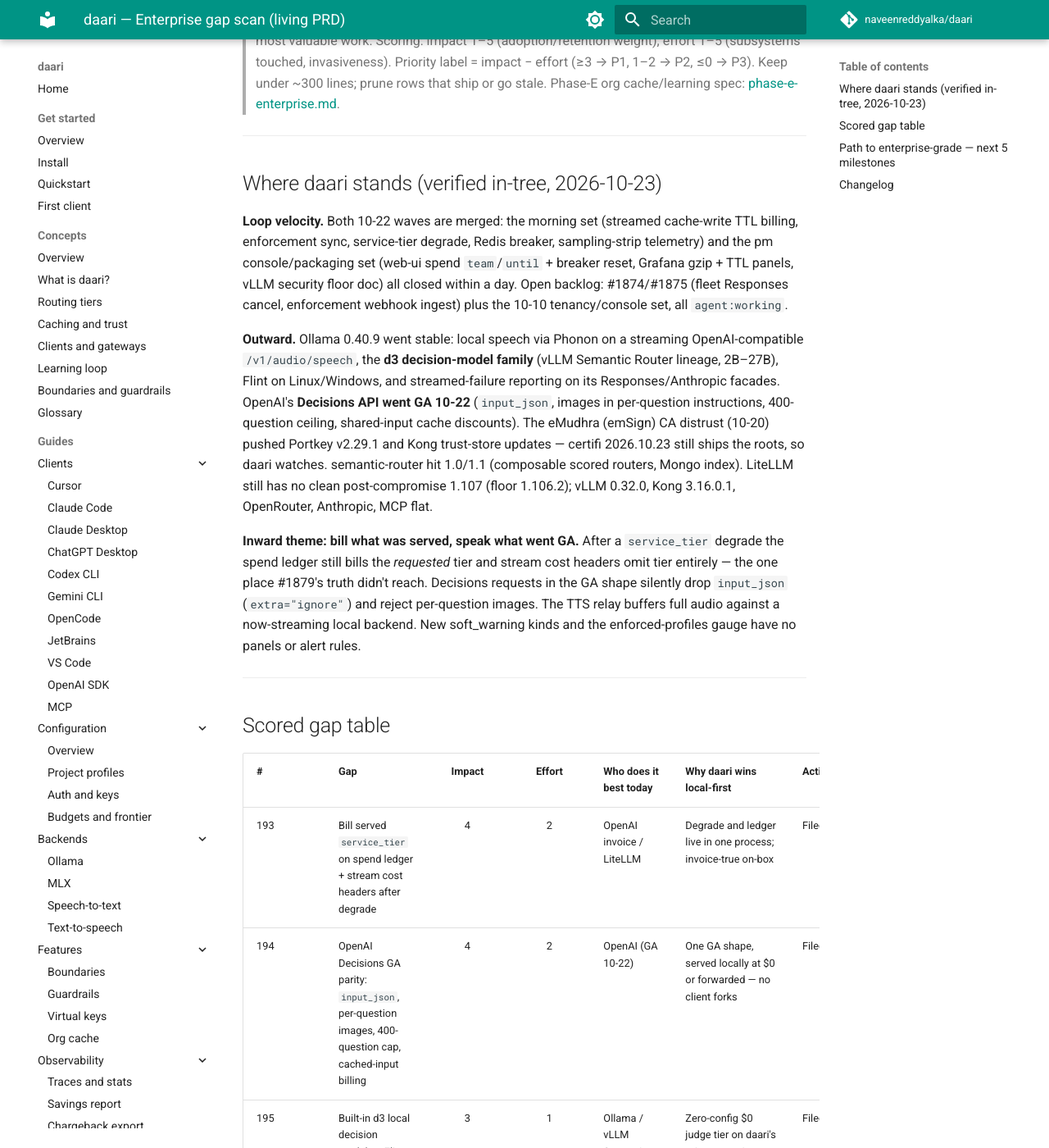
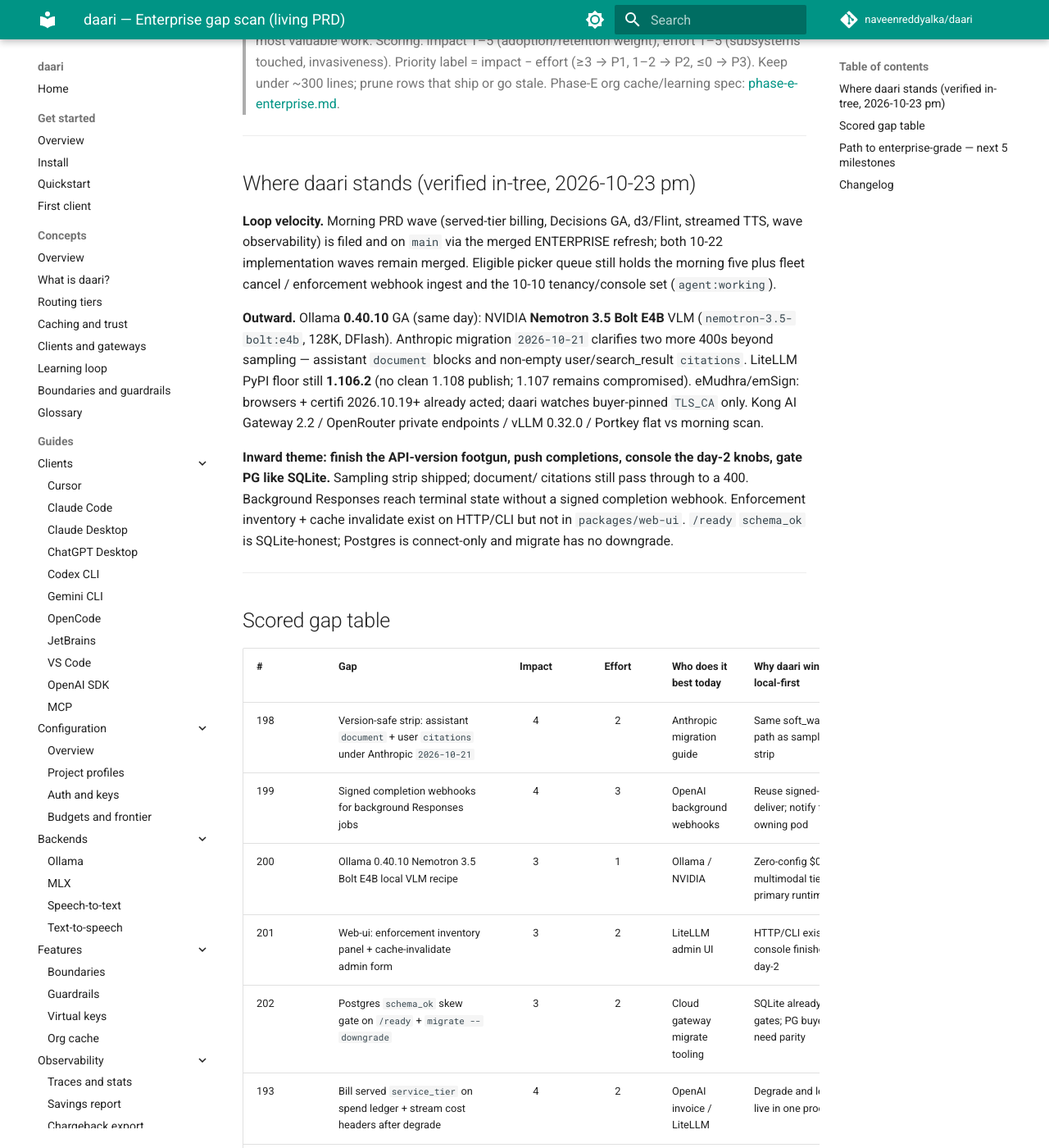
Before and after one commit to naveenreddyalka/daari, an MkDocs documentation site: the page built from docs/prd/ENTERPRISE.md, in a window 1280 px wide and 1400 px high, scrolled down 219 px. Shown: the whole window at 82% size. Built offline with MkDocs 1.6.1 and Material for MkDocs 9.7.7, drawn with Linux system fonts in a browser that asks for light colours; comment, search, counter and statistics services are not loaded; some of the changed text lies outside the part shown.

Commit message:
docs(prd): 2026-10-23 pm API-version footgun, completion push, console, PG gate
Co-authored-by: Cursor <cursoragent@cursor.com>

```diff
--- a/docs/prd/ENTERPRISE.md
+++ b/docs/prd/ENTERPRISE.md
@@ -11,35 +11,30 @@
 
 ---
 
-## Where daari stands (verified in-tree, 2026-10-23)
+## Where daari stands (verified in-tree, 2026-10-23 pm)
 
-**Loop velocity.** Both 10-22 waves are merged: the morning set (streamed
-cache-write TTL billing, enforcement sync, service-tier degrade, Redis
-breaker, sampling-strip telemetry) and the pm console/packaging set (web-ui
-spend `team`/`until` + breaker reset, Grafana gzip + TTL panels, vLLM
-security floor doc) all closed within a day. Open backlog: #1874/#1875
-(fleet Responses cancel, enforcement webhook ingest) plus the 10-10
-tenancy/console set, all `agent:working`.
+**Loop velocity.** Morning PRD wave (served-tier billing, Decisions GA,
+d3/Flint, streamed TTS, wave observability) is filed and on `main` via the
+merged ENTERPRISE refresh; both 10-22 implementation waves remain merged.
+Eligible picker queue still holds the morning five plus fleet cancel /
+enforcement webhook ingest and the 10-10 tenancy/console set (`agent:working`).
 
-**Outward.** Ollama 0.40.9 went stable: local speech via Phonon on a
-streaming OpenAI-compatible `/v1/audio/speech`, the **d3 decision-model
-family** (vLLM Semantic Router lineage, 2B–27B), Flint on Linux/Windows,
-and streamed-failure reporting on its Responses/Anthropic facades. OpenAI's
-**Decisions API went GA 10-22** (`input_json`, images in per-question
-instructions, 400-question ceiling, shared-input cache discounts). The
-eMudhra (emSign) CA distrust (10-20) pushed Portkey v2.29.1 and Kong
-trust-store updates — certifi 2026.10.23 still ships the roots, so daari
-watches. semantic-router hit 1.0/1.1 (composable scored routers, Mongo
-index). LiteLLM still has no clean post-compromise 1.107 (floor 1.106.2);
-vLLM 0.32.0, Kong 3.16.0.1, OpenRouter, Anthropic, MCP flat.
+**Outward.** Ollama **0.40.10** GA (same day): NVIDIA **Nemotron 3.5 Bolt
+E4B** VLM (`nemotron-3.5-bolt:e4b`, 128K, DFlash). Anthropic migration
+`2026-10-21` clarifies two more 400s beyond sampling — assistant `document`
+blocks and non-empty user/search_result `citations`. LiteLLM PyPI floor
+still **1.106.2** (no clean 1.108 publish; 1.107 remains compromised).
+eMudhra/emSign: browsers + certifi 2026.10.19+ already acted; daari watches
+buyer-pinned `TLS_CA` only. Kong AI Gateway 2.2 / OpenRouter private
+endpoints / vLLM 0.32.0 / Portkey flat vs morning scan.
 
-**Inward theme: bill what was served, speak what went GA.** After a
-`service_tier` degrade the spend ledger still bills the *requested* tier and
-stream cost headers omit tier entirely — the one place #1879's truth didn't
-reach. Decisions requests in the GA shape silently drop `input_json`
-(`extra="ignore"`) and reject per-question images. The TTS relay buffers
-full audio against a now-streaming local backend. New soft_warning kinds and
-the enforced-profiles gauge have no panels or alert rules.
+**Inward theme: finish the API-version footgun, push completions, console
+the day-2 knobs, gate PG like SQLite.** Sampling strip shipped; document/
+citations still pass through to a 400. Background Responses reach terminal
+state without a signed completion webhook. Enforcement inventory + cache
+invalidate exist on HTTP/CLI but not in `packages/web-ui`. `/ready`
+`schema_ok` is SQLite-honest; Postgres is connect-only and migrate has no
+downgrade.
 
 ---
 
@@ -47,78 +42,60 @@ the enforced-profiles gauge have no panels or alert rules.
 
 | # | Gap | Impact | Effort | Who does it best today | Why daari wins local-first | Action |
 |---|-----|:--:|:--:|------------------------|----------------------------|--------|
-| 193 | Bill served `service_tier` on spend ledger + stream cost headers after degrade | 4 | 2 | OpenAI invoice / LiteLLM | Degrade and ledger live in one process; invoice-true on-box | Filed [#1885](https://github.com/naveenreddyalka/daari/issues/1885) |
-| 194 | OpenAI Decisions GA parity: `input_json`, per-question images, 400-question cap, cached-input billing | 4 | 2 | OpenAI (GA 10-22) | One GA shape, served locally at $0 or forwarded — no client forks | Filed [#1886](https://github.com/naveenreddyalka/daari/issues/1886) |
-| 195 | Built-in d3 local decision models + Flint Linux/Windows recipe (Ollama 0.40.9) | 3 | 1 | Ollama / vLLM Semantic Router | Zero-config $0 judge tier on daari's primary runtime | Filed [#1887](https://github.com/naveenreddyalka/daari/issues/1887) |
-| 196 | Stream `/v1/audio/speech` relay + Ollama Phonon local TTS recipe | 3 | 2 | OpenAI TTS / Ollama 0.40.9 | Zero-extra-dep local voice behind daari auth/budgets/audit | Filed [#1888](https://github.com/naveenreddyalka/daari/issues/1888) |
-| 197 | Panels + alert rules for `service_tier_degraded`, `anthropic_sampling_stripped`, enforced-profiles gauge | 3 | 2 | Datadog / Grafana Cloud packs | Series already on `/metrics`; paging ships in the Helm chart | Filed [#1889](https://github.com/naveenreddyalka/daari/issues/1889) |
+| 198 | Version-safe strip: assistant `document` + user `citations` under Anthropic `2026-10-21` | 4 | 2 | Anthropic migration guide | Same soft_warning path as sampling strip | Filed [#1891](https://github.com/naveenreddyalka/daari/issues/1891) |
+| 199 | Signed completion webhooks for background Responses jobs | 4 | 3 | OpenAI background webhooks | Reuse signed-deliver; notify from owning pod | Filed [#1892](https://github.com/naveenreddyalka/daari/issues/1892) |
+| 200 | Ollama 0.40.10 Nemotron 3.5 Bolt E4B local VLM recipe | 3 | 1 | Ollama / NVIDIA | Zero-config $0 multimodal tier on primary runtime | Filed [#1893](https://github.com/naveenreddyalka/daari/issues/1893) |
+| 201 | Web-ui: enforcement inventory panel + cache-invalidate admin form | 3 | 2 | LiteLLM admin UI | HTTP/CLI exist; console finishes day-2 | Filed [#1894](https://github.com/naveenreddyalka/daari/issues/1894) |
+| 202 | Postgres `schema_ok` skew gate on `/ready` + `migrate --downgrade` | 3 | 2 | Cloud gateway migrate tooling | SQLite already gates; PG buyers need parity | Filed [#1895](https://github.com/naveenreddyalka/daari/issues/1895) |
+| 193 | Bill served `service_tier` on spend ledger + stream cost headers after degrade | 4 | 2 | OpenAI invoice / LiteLLM | Degrade and ledger live in one process | Open ([#1885](https://github.com/naveenreddyalka/daari/issues/1885)) |
+| 194 | OpenAI Decisions GA parity: `input_json`, per-question images, 400-question cap, cached-input billing | 4 | 2 | OpenAI (GA 10-22) | One GA shape, served locally at $0 or forwarded | Open ([#1886](https://github.com/naveenreddyalka/daari/issues/1886)) |
+| 195 | Built-in d3 local decision models + Flint Linux/Windows recipe (Ollama 0.40.9) | 3 | 1 | Ollama / vLLM Semantic Router | Zero-config $0 judge tier | Open ([#1887](https://github.com/naveenreddyalka/daari/issues/1887)) |
+| 196 | Stream `/v1/audio/speech` relay + Ollama Phonon local TTS recipe | 3 | 2 | OpenAI TTS / Ollama 0.40.9 | Local voice behind daari auth/budgets/audit | Open ([#1888](https://github.com/naveenreddyalka/daari/issues/1888)) |
+| 197 | Panels + alert rules for `service_tier_degraded`, `anthropic_sampling_stripped`, enforced-profiles gauge | 3 | 2 | Datadog / Grafana Cloud packs | Series already on `/metrics` | Open ([#1889](https://github.com/naveenreddyalka/daari/issues/1889)) |
 | 191 | Fleet-coordinate Responses background job cancel | 4 | 3 | OpenAI background cancel | Redis/lease cancel stops the owning pod | Open ([#1874](https://github.com/naveenreddyalka/daari/issues/1874)) |
 | 192 | Ingest Anthropic org enforcement webhooks | 4 | 3 | Anthropic Admin API | Push joins local tenant map + audit | Open ([#1875](https://github.com/naveenreddyalka/daari/issues/1875)) |
 | 183–190 | 10-22 waves: streamed cache-write TTL billing; enforcement sync; service-tier degrade; Redis breaker; sampling-strip telemetry; console export/reset; gzip + TTL panels; vLLM floor doc | 3–4 | 1–3 | OpenAI / Anthropic / Kong / LiteLLM | Invoice, blast-radius, HA, day-2 truths | Shipped |
-| 136–182 | 10-18 → 10-21 waves: `resultType`; fast-mode; `:cloud` fences; systemone; speed-keyed caches; spend slices; `schema_ok`; events windows; breaker truth; TTL cache billing; user profiles; compromise advisory; version-safe sampling | 2–5 | 1–3 | LiteLLM / Portkey / Kong / vLLM | Protocol, egress, FinOps, judge ops | Shipped |
-| 62 | End-user inventory + per-user block/cap overrides | 5 | 3 | OpenRouter / LiteLLM | Ledger already knows every user | Open |
-| 63 | Named guardrail profiles bindable per key/team | 5 | 3 | OpenRouter / Portkey | Per-tenant policy, zero hops | Open |
-| 65 | Web-ui: honor keys/teams `has_more` + render `report.users` | 4 | 2 | LiteLLM admin UI | Same-box console finishes the job | Open |
-| 66 | Bound/paginate report `clients`/`users` rollups | 4 | 2 | LiteLLM paged usage | Fleet-safe JSON on-box | Open |
-| 67 | multi_agent nested usage: per-subagent `model` | 4 | 2 | OpenAI / LiteLLM FinOps | Ledger already meters nested tokens | Open |
+| 136–182 | 10-18 → 10-21 waves (protocol, egress, FinOps, judge ops) | 2–5 | 1–3 | LiteLLM / Portkey / Kong / vLLM | Local-first parity | Shipped |
+| 62–67 | End-user inventory; guardrail profiles; web-ui keys/teams/`report.users`; bound report rollups; multi_agent nested `model` | 4–5 | 2–3 | OpenRouter / LiteLLM / Portkey | Ledger + console already partial | Open (`agent:working`) |
 | 6 | Hot-reload `config.yaml` | 3 | 2 | LiteLLM config ownership | Open — needs long session | Open |
 | 7 | Per-key tool-name allowlist for Messages `mcp_servers` | 4 | 3 | LiteLLM `mcp_tool_permissions` | Parked (≥60m session) | Parked |
-| 24 | Grafana panel for `compact_to_fit_applied` | 2 | 1 | LiteLLM spend dashboards | Shipped | Shipped |
-| 25 | Dedicated stats/Prom counter for MCP grant fail-closed | 3 | 1 | LiteLLM MCP 403 metrics | Shipped | Shipped |
-| 26 | Refuse MCP `initialize` when key has no grant | 4 | 1 | LiteLLM initialize 403 | Shipped | Shipped |
-| 27 | Stats for estimated tokens dropped by compact-to-fit | 3 | 2 | LiteLLM compact telemetry | Shipped | Shipped |
-| 28 | Refresh compare-litellm for LiteLLM 1.104 GA | 2 | 1 | LiteLLM release notes | Shipped | Shipped |
-| 19 | Config ownership for `routing.compact_to_fit.*` | 3 | 2 | LiteLLM config ownership | Shipped | Shipped |
-| 20 | Doctor tip when compact_to_fit is enabled | 2 | 1 | — (ops honesty) | Shipped | Shipped |
-| 21 | Hermetic pin: compact_to_fit in config + routing-tiers | 2 | 1 | — (docs regression) | Shipped | Shipped |
-| 22 | `daari_meta` + stats when compact_to_fit actually trims | 3 | 2 | LiteLLM compact telemetry | Shipped | Shipped |
-| 23 | Opt-in fail-closed MCP when key has no MCP grant | 4 | 2 | LiteLLM `require_key_mcp_access_defined` | Shipped | Shipped |
 | 8 | Full DCR; A2A; Realtime/WS; stdio MCP; M365; Skills; FIPS; HIPAA BAA | 2–4 | 3–5 | Portkey / Kong / LiteLLM | Demand-triggered | Watch |
+| 19–28 | compact_to_fit ownership/doctor/hermetic/`daari_meta`/MCP grant fail-closed + Prom; compare-litellm refresh | 2–4 | 1–2 | LiteLLM | — | Shipped |
 
-Watch rows (do not file yet): fleet-share the remaining circuit breakers —
-frontier/local pool/MCP egress are still process-local `CircuitBreaker`s
-(systemone + key-lockout are the Redis pattern; file after the systemone
-share proves out); web-ui enforcement inventory + cache-invalidate form
-(HTTP/CLI exist, `app.js` has neither — next console slice); Responses
-background **completion webhooks** (distinct from #1874 cancel; reuse the
-signed-deliver helper); `migrate --downgrade` + Postgres schema-skew gate on
-`/ready` (SQLite `schema_ok` gates, PG is connect-only); Anthropic
-`2026-10-21` extra 400s — `document` blocks in assistant messages and
-non-empty `citations` in user messages now error (version-keyed strip today
-covers sampling only); eMudhra (emSign) CA distrust — certifi 2026.10.23
-still ships the roots (notBefore-gated); act when certifi drops them or a
-buyer pins `TLS_CA`; Ollama 0.40.10-rc0 Nemotron 3.5 Bolt E4B VLM recipe at
-GA; LiteLLM clean post-compromise 1.107 rebuild watchables (ID-JAG/
-OAuth-delegate, `agent_access_default_deny`); Portkey WIF upstream creds
-(buyer ask); per-user RPD; SCIM + multi-issuer SSO; Prometheus exemplars +
-`gen_ai.agent.*`; Kong Skills/A2A passthrough demand.
+Watch rows (do not file yet): fleet-share remaining circuit breakers —
+frontier/local pool/MCP egress still process-local (systemone Redis pattern
+shipped; file once one more shared breaker lands without flake); LiteLLM
+clean post-compromise rebuild (PyPI still 1.106.2 — revisit ID-JAG /
+`agent_access_default_deny` when a signed 1.108+ appears); Portkey WIF
+upstream creds (buyer ask); per-user RPD; SCIM + multi-issuer SSO;
+Prometheus exemplars + `gen_ai.agent.*`; Kong Skills/A2A passthrough
+demand; eMudhra buyer-pinned `TLS_CA` only (certifi ≥2026.10.19 already
+safe).
 
-Verified fine this run — don't re-audit: streamed cache-write TTL billing on
-OpenAI + Anthropic shapes and Responses-via-router (`usage_cost_and_cache` →
-stream bill); service-tier degrade retries non-stream + stream with
-soft_warning (gap is spend/served-tier only, row 193); systemone Redis
-breaker fails open with `/ready`/stats/reset wired; enforcement sync has
-poll + state + signed webhook + Prom gauge + doctor + HTTP/CLI (webhook
-ingest = #1875); sampling strip limited to `temperature`/`top_p`/`top_k`
-with soft_warning; web-ui after #1882 has spend `team`/`until`, breaker
-reset, events windows, lockouts; Grafana after #1883 has gzip +
-cache-write-TTL panels; decisions frontier fallback to `gpt-6-luna` with
-input-only billing exists (GA fields = row 194).
+Verified fine this run — don't re-audit: morning rows 193–197 still open
+(correctly); sampling strip limited to `temperature`/`top_p`/`top_k` (gap is
+document/citations = row 198); systemone Redis breaker fails open with
+`/ready`/stats/reset; enforcement sync poll + state + signed outbound + Prom
++ doctor + HTTP/CLI (ingest = 192; console surface = 201); background
+Responses terminal persistence without completion push (row 199); SQLite
+`schema_ok` only (row 202); Flint recipe exists — Bolt E4B does not (row
+200); Decisions GA fields / served-tier spend / streamed TTS still morning
+queue.
 
 ---
 
 ## Path to enterprise-grade — next 5 milestones
 
-1. **Bill what was served** — served-tier spend + stream cost headers after
-   degrade (row 193), finishing the invoice-parity arc of rows 183–185.
-2. **Speak Decisions GA** — `input_json`, per-question images, 400-question
-   ceiling, cached-input billing (row 194), with d3 as the $0 local judge
-   tier (row 195).
-3. **Local voice, streamed** — chunked TTS relay + Phonon recipe (row 196).
-4. **Package the new truths** — panels and alert rules for degrade/strip/
-   enforcement telemetry (row 197).
-5. **Drain the HA + tenancy queue** — fleet Responses cancel (191),
-   enforcement webhook ingest (192), and the 10-10 console set (62–67).
+1. **Finish Anthropic `2026-10-21`** — document/citations strip (row 198)
+   beside the shipped sampling strip so L6 never 400s after local work.
+2. **Background Responses push** — signed completion webhooks (row 199) next
+   to fleet cancel (191).
+3. **Local multimodal recipe** — Nemotron Bolt E4B on Ollama 0.40.10 (row
+   200), stacking on d3/Flint/Phonon morning filings.
+4. **Console the day-2 knobs** — enforcement inventory + cache invalidate in
+   web-ui (row 201).
+5. **PG migrate honesty** — `schema_ok` skew on `/ready` + `migrate
+   --downgrade` (row 202), then drain HA/tenancy (191–192, 62–67).
 
 Compliance non-goals (SCIM, WIF depth, A2A, SOC 2 program, Realtime/WS,
 FIPS builds, HIPAA BAA) stay deferred until buyer demand.
@@ -127,32 +104,20 @@ FIPS builds, HIPAA BAA) stay deferred until buyer demand.
 
 ## Changelog
 
+- **2026-10-23 pm (API-version footgun, completion push, console, PG gate)** —
+  Outward: Ollama 0.40.10 GA (Nemotron 3.5 Bolt E4B); Anthropic
+  document/citations 400s under `2026-10-21`; LiteLLM PyPI still 1.106.2.
+  Filed rows 198–202: version-safe content strip, Responses completion
+  webhooks, Bolt E4B recipe, web-ui enforcement + cache invalidate, Postgres
+  `schema_ok` + migrate downgrade. Morning rows 193–197 remain Open.
+
 - **2026-10-23 (bill what was served, speak what went GA)** — Marked rows
-  183–190 Shipped (both 10-22 waves merged same-day; drained the stale pm
-  PRD PR by taking main — its rows live on as 188–192). Outward: Ollama
-  0.40.9 stable (Phonon speech endpoint, d3 decision models, Flint on
-  Linux/Windows); OpenAI Decisions GA; eMudhra CA distrust (Portkey
-  v2.29.1/Kong trust-store updates; certifi unchanged); semantic-router
-  1.0/1.1; LiteLLM floor still 1.106.2. Filed rows 193–197: served-tier
-  billing, Decisions GA parity, d3 + Flint recipe, streamed TTS, wave
-  observability packaging.
+  183–190 Shipped. Outward: Ollama 0.40.9; Decisions GA; eMudhra distrust;
+  semantic-router 1.0/1.1. Filed rows 193–197.
 
-- **2026-10-22 + pm (finish the truths the wave started; console and day-2
-  packaging)** — Marked rows 171–182 Shipped. Filed rows 183–187 (streamed
-  cache-write billing, enforcement visibility, service-tier degrade,
-  fleet-shared breaker, sampling-strip telemetry) and 188–192 (console
-  export/reset, Grafana gzip+TTL panels, vLLM floor doc, fleet Responses
-  cancel, enforcement webhook ingest). Outward: LiteLLM compromise
-  post-mortem (clean floor 1.106.2); Anthropic enforcement_status; OpenAI
-  service-tier restrictions; Ollama 0.40.8 GA; vLLM 0.32.0 security wave.
+- **2026-10-22 + pm (finish the truths; console and day-2 packaging)** —
+  Marked rows 171–182 Shipped. Filed rows 183–192.
 
-- **2026-10-21 + pm (breaker truth, invoice-true cache billing, user
-  profiles; LiteLLM compromise + Anthropic API-version footgun)** — Filed
-  rows 173–182; marked 161–172 Shipped/Superseded. Outward: LiteLLM 1.107.0
-  compromise (floor 1.106.2); Anthropic API `2026-10-21` removes sampling;
-  OpenAI 12h prompt cache; Ollama 0.40.7/0.40.8-rc0.
-
-- **2026-10-20 → 08-28** — Condensed: finish-the-knobs; decisions-upstream
-  depth; fast-mode cache truth; `resultType`/egress/billing waves;
-  lifecycle/tenancy/DR; LiteLLM 1.104–1.106; Apache 2.0; this PRD's
-  creation.
+- **2026-10-21 + pm → 08-28** — Condensed: breaker truth; invoice-true cache
+  billing; user profiles; LiteLLM compromise; decisions/fast-mode/`resultType`
+  waves; lifecycle/tenancy/DR; Apache 2.0; this PRD's creation.
```
